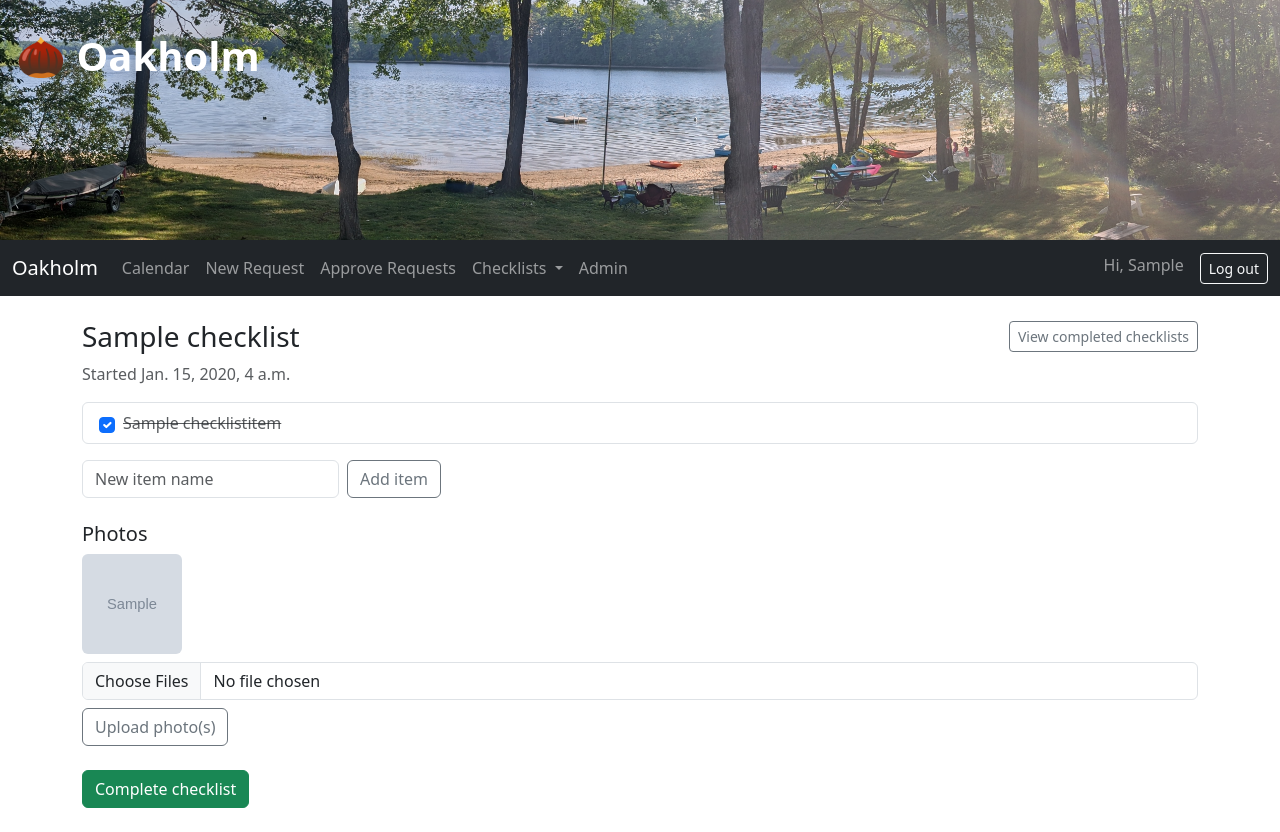
After one commit to villain317/Campsite, a Django app: page /checklists/1/ in a window 1280 px wide. The commit adds this page. Run offline with Django 5.2, Linux system fonts and the light colour scheme; a user stored in the database is signed in; tables that the repository leaves empty hold one stand-in row (values such as "Sample post"); grey boxes marked "Sample" are stand-in pictures.

Commit message:
add checklist app

```diff
--- a/campsite/urls.py
+++ b/campsite/urls.py
@@ -15,15 +15,17 @@ urlpatterns = [
         name="login",
     ),
     path("logout/", auth_views.LogoutView.as_view(), name="logout"),
+    path("checklists/", include("checklists.urls")),
     path("", include("reservations.urls")),
 ]
 
-# Serve /media/ (the banner image, etc.) through Django directly, in both dev
-# and production. Django's usual django.conf.urls.static.static() helper
-# silently no-ops when DEBUG=False, which is why this uses django.views.static
-# serve directly instead. For a low-traffic site like this, having Django
-# serve media is perfectly fine; if traffic/upload volume ever grows, this is
-# a good candidate to move to Caddy's file_server or object storage instead.
+# Serve /media/ (the banner image, checklist photos, etc.) through Django
+# directly, in both dev and production. Django's usual
+# django.conf.urls.static.static() helper silently no-ops when DEBUG=False,
+# which is why this uses django.views.static serve directly instead. For a
+# low-traffic site like this, having Django serve media is perfectly fine; if
+# traffic/upload volume ever grows, this is a good candidate to move to
+# Caddy's file_server or object storage instead.
 urlpatterns += [
     re_path(r"^media/(?P<path>.*)$", serve_static, {"document_root": settings.MEDIA_ROOT}),
 ]
--- /dev/null
+++ b/checklists/context_processors.py
@@ -0,0 +1,9 @@
+from .models import Checklist
+
+
+def nav_checklists(request):
+    """Make the list of checklists available to every template, for the nav
+    dropdown. Only bother querying for logged-in users."""
+    if not request.user.is_authenticated:
+        return {}
+    return {"nav_checklists": Checklist.objects.all()}
--- /dev/null
+++ b/checklists/templates/checklists/run.html
@@ -0,0 +1,90 @@
+{% extends "base.html" %}
+{% block title %}{{ checklist.name }} - Oakholm{% endblock %}
+{% block content %}
+
+<div class="d-flex justify-content-between align-items-center mb-2">
+    <h3 class="mb-0">{{ checklist.name }}</h3>
+    <a href="{% url 'checklists:completed_list' %}" class="btn btn-sm btn-outline-secondary">View completed checklists</a>
+</div>
+<p class="text-muted">Started {{ run.started_at }}</p>
+
+<ul class="list-group mb-3">
+    {% for run_item in run_items %}
+    <li class="list-group-item d-flex align-items-center">
+        <input
+            type="checkbox"
+            class="form-check-input me-2 checklist-item-checkbox"
+            data-toggle-url="{% url 'checklists:toggle_item' run_item.pk %}"
+            {% if run_item.checked %}checked{% endif %}
+        >
+        <span class="checklist-item-label {% if run_item.checked %}text-decoration-line-through text-muted{% endif %}">
+            {{ run_item.item.name }}
+        </span>
+    </li>
+    {% empty %}
+    <li class="list-group-item text-muted">No items yet — add one below.</li>
+    {% endfor %}
+</ul>
+
+<form method="post" action="{% url 'checklists:add_item' run.pk %}" class="row g-2 mb-4">
+    {% csrf_token %}
+    <div class="col-auto">
+        <input type="text" name="name" class="form-control" placeholder="New item name" required>
+    </div>
+    <div class="col-auto">
+        <button type="submit" class="btn btn-outline-secondary">Add item</button>
+    </div>
+</form>
+
+<h5>Photos</h5>
+<div class="mb-2 d-flex flex-wrap gap-2">
+    {% for img in images %}
+        <a href="{{ img.image.url }}" target="_blank">
+            <img src="{{ img.image.url }}" class="rounded" style="width:100px;height:100px;object-fit:cover;" alt="Checklist photo">
+        </a>
+    {% empty %}
+        <p class="text-muted">No photos yet.</p>
+    {% endfor %}
+</div>
+<form method="post" action="{% url 'checklists:upload_image' run.pk %}" enctype="multipart/form-data" class="mb-4">
+    {% csrf_token %}
+    <input type="file" name="images" accept="image/*" multiple class="form-control mb-2">
+    <button type="submit" class="btn btn-outline-secondary">Upload photo(s)</button>
+</form>
+
+<form method="post" action="{% url 'checklists:complete_run' run.pk %}">
+    {% csrf_token %}
+    <button type="submit" class="btn btn-success">Complete checklist</button>
+</form>
+
+{% endblock %}
+
+{% block extra_scripts %}
+<script>
+document.querySelectorAll('.checklist-item-checkbox').forEach(function (checkbox) {
+    checkbox.addEventListener('change', function () {
+        var label = checkbox.nextElementSibling;
+        var wasChecked = checkbox.checked;
+        fetch(checkbox.dataset.toggleUrl, {
+            method: 'POST',
+            headers: {'X-CSRFToken': '{{ csrf_token }}'},
+        })
+            .then(function (resp) {
+                if (!resp.ok) { throw new Error('Request failed'); }
+                return resp.json();
+            })
+            .then(function (data) {
+                if (data.checked) {
+                    label.classList.add('text-decoration-line-through', 'text-muted');
+                } else {
+                    label.classList.remove('text-decoration-line-through', 'text-muted');
+                }
+            })
+            .catch(function () {
+                checkbox.checked = !wasChecked;
+                alert('Could not save that — please try again.');
+            });
+    });
+});
+</script>
+{% endblock %}
--- /dev/null
+++ b/checklists/urls.py
@@ -0,0 +1,14 @@
+from django.urls import path
+
+from . import views
+
+app_name = "checklists"
+
+urlpatterns = [
+    path("<int:checklist_id>/", views.checklist_run_view, name="run"),
+    path("<int:run_id>/add-item/", views.add_item, name="add_item"),
+    path("<int:run_id>/upload-image/", views.upload_image, name="upload_image"),
+    path("<int:run_id>/complete/", views.complete_run, name="complete_run"),
+    path("item/<int:run_item_id>/toggle/", views.toggle_item, name="toggle_item"),
+    path("completed/", views.completed_list_view, name="completed_list"),
+]
--- /dev/null
+++ b/checklists/views.py
@@ -0,0 +1,107 @@
+from django.contrib import messages
+from django.contrib.auth.decorators import login_required
+from django.db.models import Prefetch
+from django.http import JsonResponse
+from django.shortcuts import get_object_or_404, redirect, render
+from django.utils import timezone
+from django.views.decorators.http import require_POST
+
+from .models import Checklist, ChecklistImage, ChecklistItem, ChecklistRun, ChecklistRunItem
+
+
+def _get_or_create_active_run(user, checklist):
+    """Get the user's in-progress run for this checklist, creating one if
+    needed, and make sure it has a ChecklistRunItem for every item currently
+    on the template (so items added later show up on runs already underway).
+    """
+    run, _ = ChecklistRun.objects.get_or_create(
+        user=user, checklist=checklist, status=ChecklistRun.STATUS_IN_PROGRESS
+    )
+    existing_item_ids = set(run.run_items.values_list("item_id", flat=True))
+    missing_items = checklist.items.exclude(id__in=existing_item_ids)
+    ChecklistRunItem.objects.bulk_create(
+        [ChecklistRunItem(run=run, item=item) for item in missing_items]
+    )
+    return run
+
+
+@login_required
+def checklist_run_view(request, checklist_id):
+    checklist = get_object_or_404(Checklist, pk=checklist_id)
+    run = _get_or_create_active_run(request.user, checklist)
+    run_items = run.run_items.select_related("item").order_by("item__created_at", "item__id")
+    images = run.images.all()
+
+    context = {
+        "checklist": checklist,
+        "run": run,
+        "run_items": run_items,
+        "images": images,
+    }
+    return render(request, "checklists/run.html", context)
+
+
+@login_required
+@require_POST
+def toggle_item(request, run_item_id):
+    run_item = get_object_or_404(
+        ChecklistRunItem, pk=run_item_id, run__user=request.user, run__status=ChecklistRun.STATUS_IN_PROGRESS
+    )
+    run_item.checked = not run_item.checked
+    run_item.checked_at = timezone.now() if run_item.checked else None
+    run_item.save()
+    return JsonResponse({"checked": run_item.checked})
+
+
+@login_required
+@require_POST
+def add_item(request, run_id):
+    run = get_object_or_404(ChecklistRun, pk=run_id, user=request.user, status=ChecklistRun.STATUS_IN_PROGRESS)
+    name = request.POST.get("name", "").strip()
+    if name:
+        item = ChecklistItem.objects.create(checklist=run.checklist, name=name)
+        ChecklistRunItem.objects.create(run=run, item=item)
+        messages.success(request, f"Added '{name}' to {run.checklist.name}.")
+    else:
+        messages.error(request, "Item name can't be blank.")
+    return redirect("checklists:run", checklist_id=run.checklist_id)
+
+
+@login_required
+@require_POST
+def upload_image(request, run_id):
+    run = get_object_or_404(ChecklistRun, pk=run_id, user=request.user, status=ChecklistRun.STATUS_IN_PROGRESS)
+    files = request.FILES.getlist("images")
+    if not files:
+        messages.error(request, "No image selected.")
+    for f in files:
+        ChecklistImage.objects.create(run=run, image=f, uploaded_by=request.user)
+    if files:
+        messages.success(request, "Photo(s) uploaded.")
+    return redirect("checklists:run", checklist_id=run.checklist_id)
+
+
+@login_required
+@require_POST
+def complete_run(request, run_id):
+    run = get_object_or_404(ChecklistRun, pk=run_id, user=request.user, status=ChecklistRun.STATUS_IN_PROGRESS)
+    run.status = ChecklistRun.STATUS_COMPLETED
+    run.completed_at = timezone.now()
+    run.save()
+    messages.success(request, f"{run.checklist.name} completed!")
+    return redirect("checklists:run", checklist_id=run.checklist_id)
+
+
+@login_required
+def completed_list_view(request):
+    checked_items_qs = ChecklistRunItem.objects.filter(checked=True).select_related("item")
+    runs = (
+        ChecklistRun.objects.filter(status=ChecklistRun.STATUS_COMPLETED)
+        .select_related("checklist", "user")
+        .prefetch_related(
+            Prefetch("run_items", queryset=checked_items_qs, to_attr="checked_items"),
+            "images",
+        )
+        .order_by("-completed_at")
+    )
+    return render(request, "checklists/completed_list.html", {"runs": runs})
--- a/requirements.txt
+++ b/requirements.txt
@@ -2,3 +2,4 @@ Django>=6.0,<6.1
 psycopg2-binary>=2.9
 gunicorn>=22.0
 whitenoise>=6.7
+Pillow>=10.0
--- a/templates/base.html
+++ b/templates/base.html
@@ -76,6 +76,20 @@
                     <a class="nav-link" href="{% url 'reservations:approve_list' %}">Approve Requests</a>
                 </li>
                 {% endif %}
+                <li class="nav-item dropdown">
+                    <a class="nav-link dropdown-toggle" href="#" role="button" data-bs-toggle="dropdown" aria-expanded="false">
+                        Checklists
+                    </a>
+                    <ul class="dropdown-menu">
+                        {% for cl in nav_checklists %}
+                        <li><a class="dropdown-item" href="{% url 'checklists:run' cl.pk %}">{{ cl.name }}</a></li>
+                        {% empty %}
+                        <li><span class="dropdown-item-text text-muted">No checklists yet</span></li>
+                        {% endfor %}
+                        <li><hr class="dropdown-divider"></li>
+                        <li><a class="dropdown-item" href="{% url 'checklists:completed_list' %}">Completed Checklists</a></li>
+                    </ul>
+                </li>
                 {% endif %}
                 {% if user.is_superuser %}
                 <li class="nav-item">
```
Also changed, not shown: campsite/settings.py (+7 -1 lines), checklists/admin.py (added, +41 -0 lines), checklists/apps.py (added, +7 -0 lines), checklists/models.py (added, +94 -0 lines), checklists/templates/checklists/completed_list.html (added, +43 -0 lines), checklists/__init__.py (added), checklists/migrations/0001_initial.py (added), checklists/migrations/__init__.py (added), checklists/templatetags/__init__.py (added), media/checklist_images/2026/07/PXL_20260706_141534820.jpg (added).
